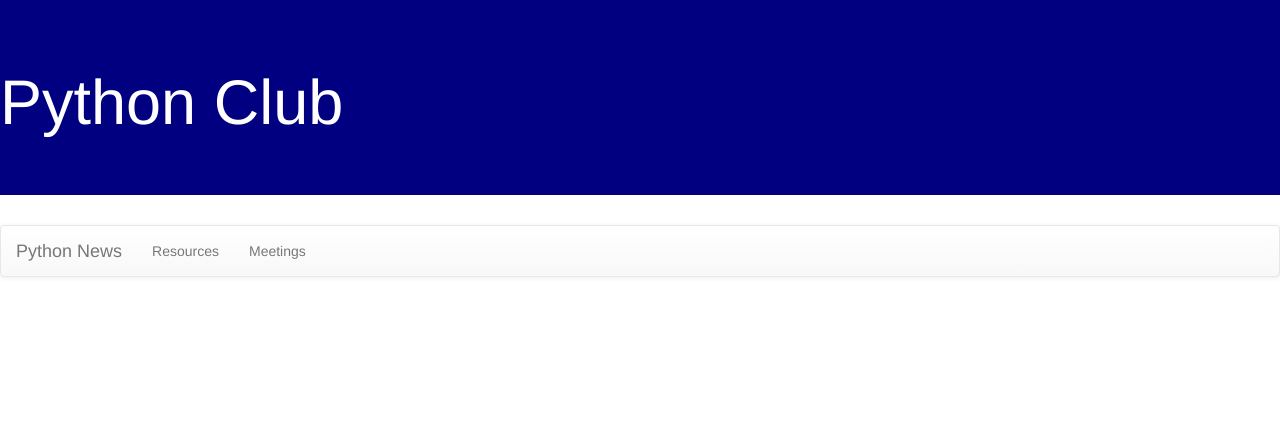
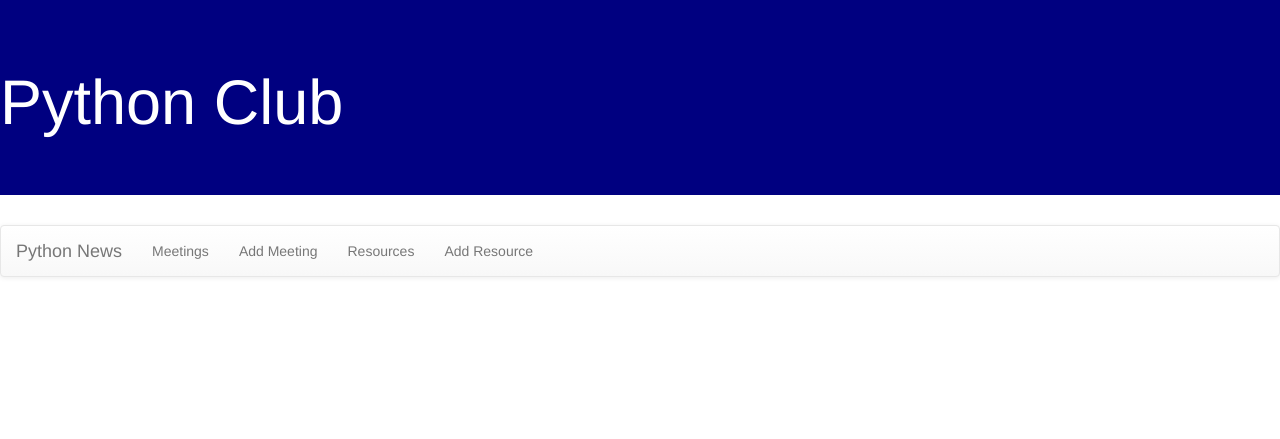
Before and after one commit to walimorris/PythonClub, a Django app: template PythonClub/club/templates/base.html in a window 1280 px wide. Shown: the top 439 px of the page. Run offline with Django 3.2, Linux system fonts and the light colour scheme; the template is opened without the code that fills it, so the values that code supplies are empty; some libraries are stand-ins or nearby versions.

Commit message:
Add files via upload

```diff
--- a/PythonClub/club/templates/base.html
+++ b/PythonClub/club/templates/base.html
@@ -18,8 +18,13 @@
                 <a class="navbar-brand" href="{% url 'index' %}">Python News</a>
                 </div>
                 <ul class="nav navbar-nav">
+                    <li><a href="{% url 'meetings' %}">Meetings</a></li>
+                    <li><a href="{% url 'newmeeting' %}">Add Meeting</a></li>
+                </ul>
+                <ul class="nav navbar-nav">
                     <li><a href="{% url 'resources' %}">Resources</a></li>
-                    <li><a href="{% url 'meetings' %}">Meetings</a></li>
+                    <li><a href="{% url 'newresource' %}">Add Resource</a></li>
+                </ul>
 
 
 
```
